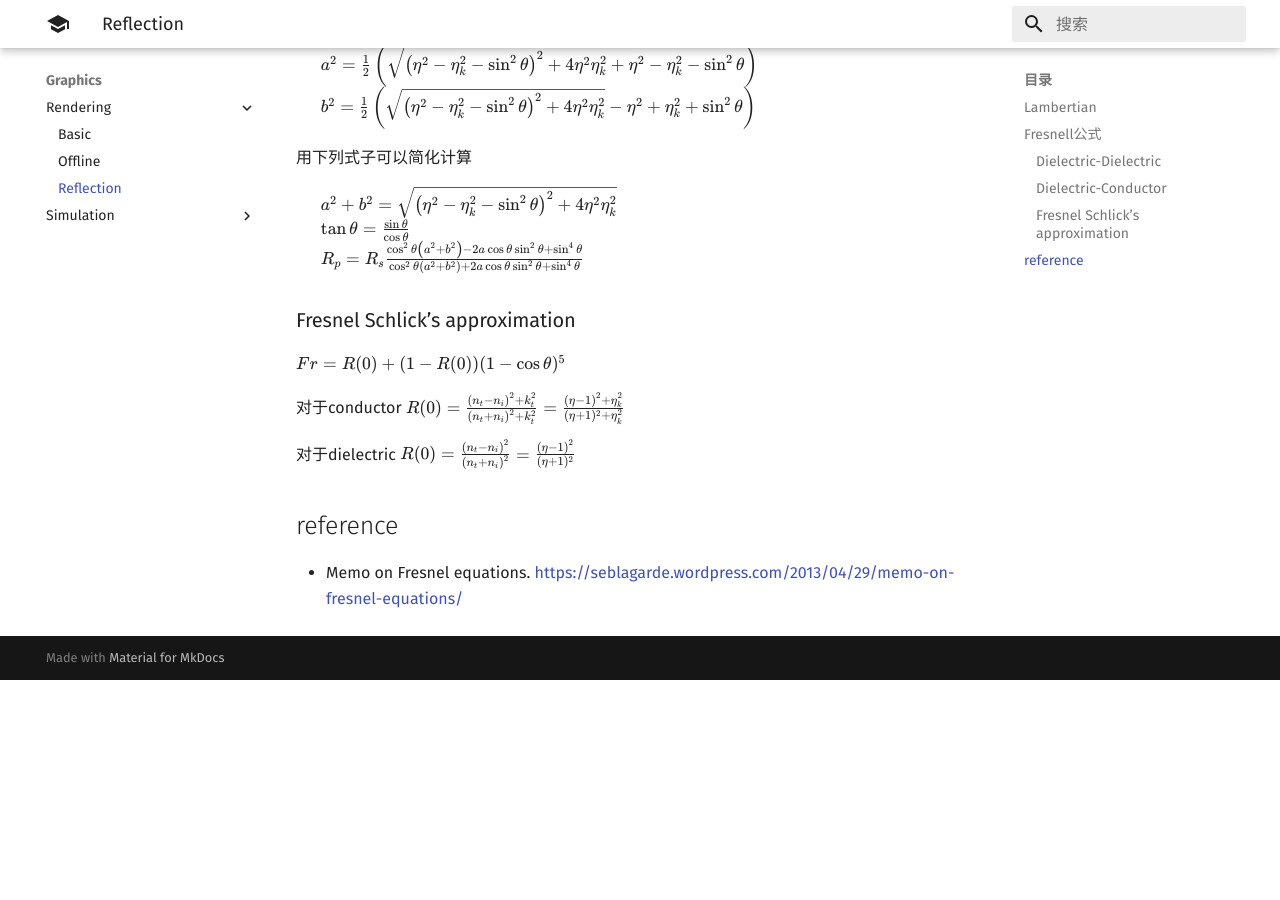
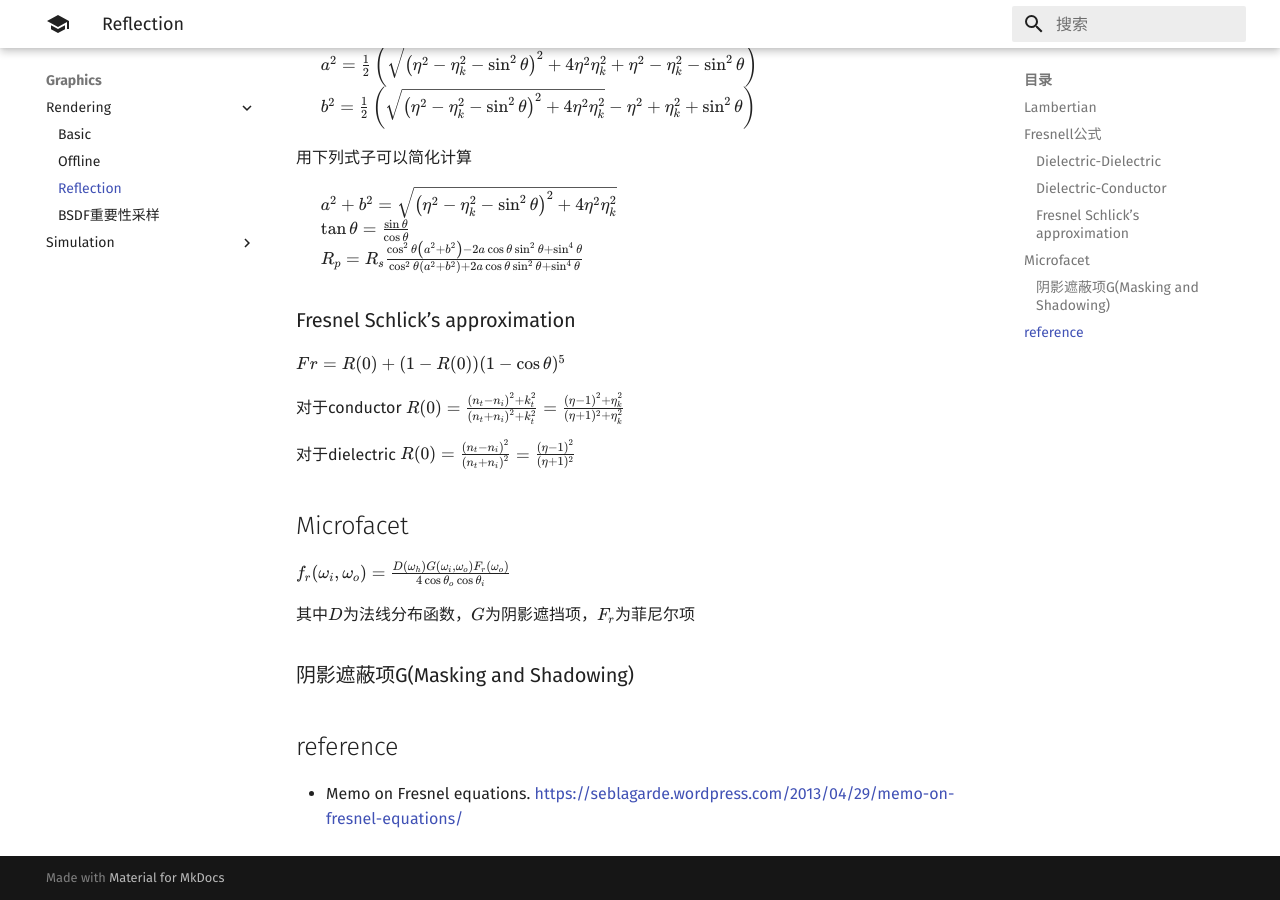
Before and after one commit to jczh98/wiki-site, an MkDocs documentation site: the page built from docs/graphics/rendering/reflection.md, in a window 1280 px wide and 900 px high, scrolled down 1303 px. Built offline with MkDocs 1.6.1 and Material for MkDocs 9.7.7, drawn with Linux system fonts in a browser that asks for light colours; nearby versions of some CDN libraries; before the commit the page ends 1983 px from its top, so only the background shows below that.

Commit message:
Update bsdfs and reflection
Signed-off-by: neverfelly <neverfelly@gmail.com>

```diff
--- a/docs/graphics/rendering/reflection.md
+++ b/docs/graphics/rendering/reflection.md
@@ -61,5 +61,12 @@ $Fr=R(0)+(1-R(0))(1-\cos \theta)^{5}$
 
 对于dielectric $R(0)=\frac{\left(n_{t}-n_{i}\right)^{2}}{\left(n_{t}+n_{i}\right)^{2}}=\frac{(\eta-1)^{2}}{(\eta+1)^{2}}$
 
+
+## Microfacet
+$f_r(\omega_i,\omega_o)=\frac{D(\omega_h)G(\omega_i,\omega_o)F_r(\omega_o)}{4\cos\theta_o\cos\theta_i}$
+
+其中$D$为法线分布函数，$G$为阴影遮挡项，$F_r$为菲尼尔项
+### 阴影遮蔽项G(Masking and Shadowing)
+
 ## reference
 - Memo on Fresnel equations. [https://seblagarde.wordpress.com/2013/04/29/memo-on-fresnel-equations/](https://seblagarde.wordpress.com/2013/04/29/memo-on-fresnel-equations/)
--- a/mkdocs.yml
+++ b/mkdocs.yml
@@ -37,6 +37,7 @@ nav:
       - Basic: graphics/rendering/basic.md
       - Offline: graphics/rendering/offline.md
       - Reflection: graphics/rendering/reflection.md
+      - BSDF重要性采样: graphics/rendering/bsdfs.md
     - Simulation:
       - Basic: graphics/simulation/basic_def.md
       - SPH: graphics/simulation/sph.md
```
Also changed, not shown: docs/graphics/rendering/bsdfs.md (added, +32 -0 lines).
